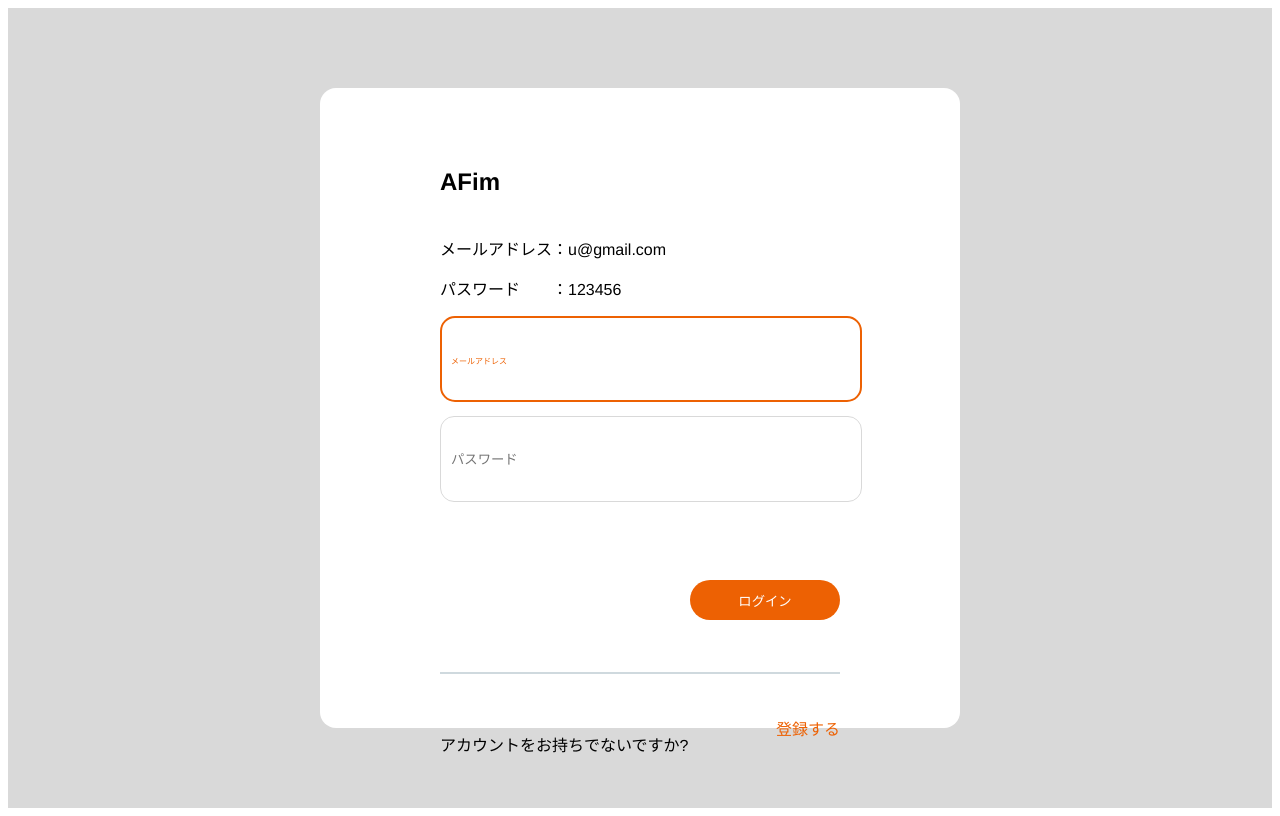
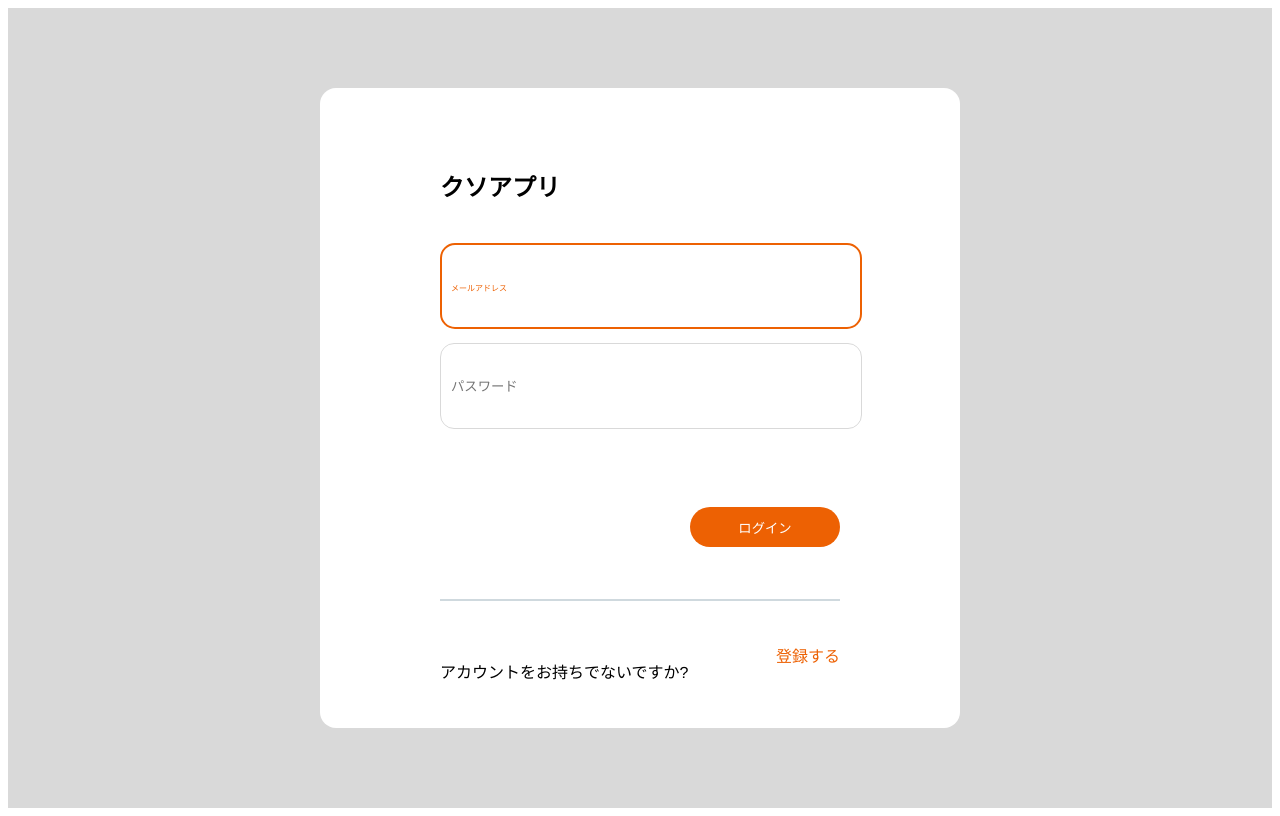
Before and after one commit to evenkareji/afim-test, a React app: page / in a window 1280 px wide. Built offline with nearby package versions, Linux system fonts and the light colour scheme; a web font is replaced by a local one.

Commit message:
garbegeApp

```diff
--- a/src/components/pages/Login.jsx
+++ b/src/components/pages/Login.jsx
@@ -40,9 +40,7 @@ export const Login = () => {
         <SLoginBack>
           <SLoginBorder>
             <SForm onSubmit={(e) => handleSubmit(e)}>
-              <SFormHead>AFim</SFormHead>
-              <p>メールアドレス：u@gmail.com</p>
-              <p>パスワード　　：123456</p>
+              <SFormHead>クソアプリ</SFormHead>
 
               <SEmail
                 ref={email}
```
Also changed, not shown: public/assets/images/ad.jpeg (deleted), 1 other file (tests, documents, lock files or other folders).
